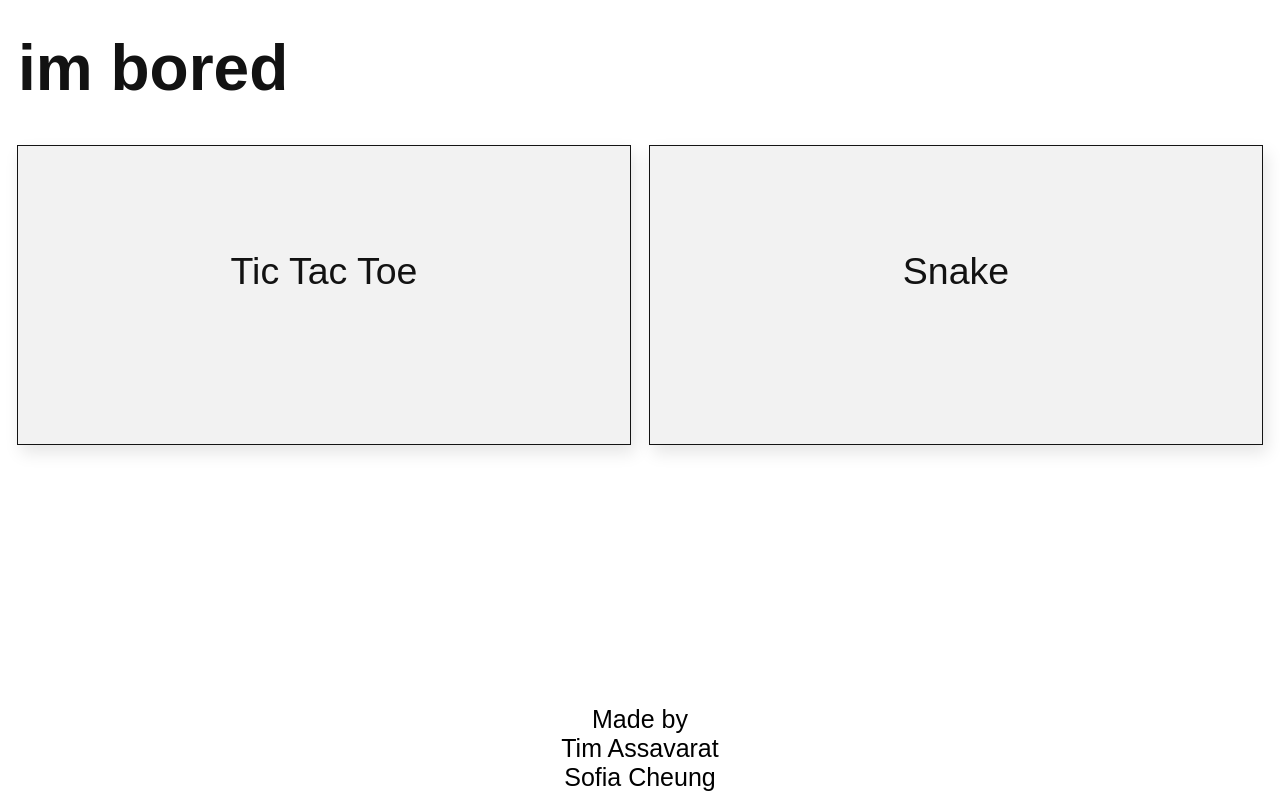
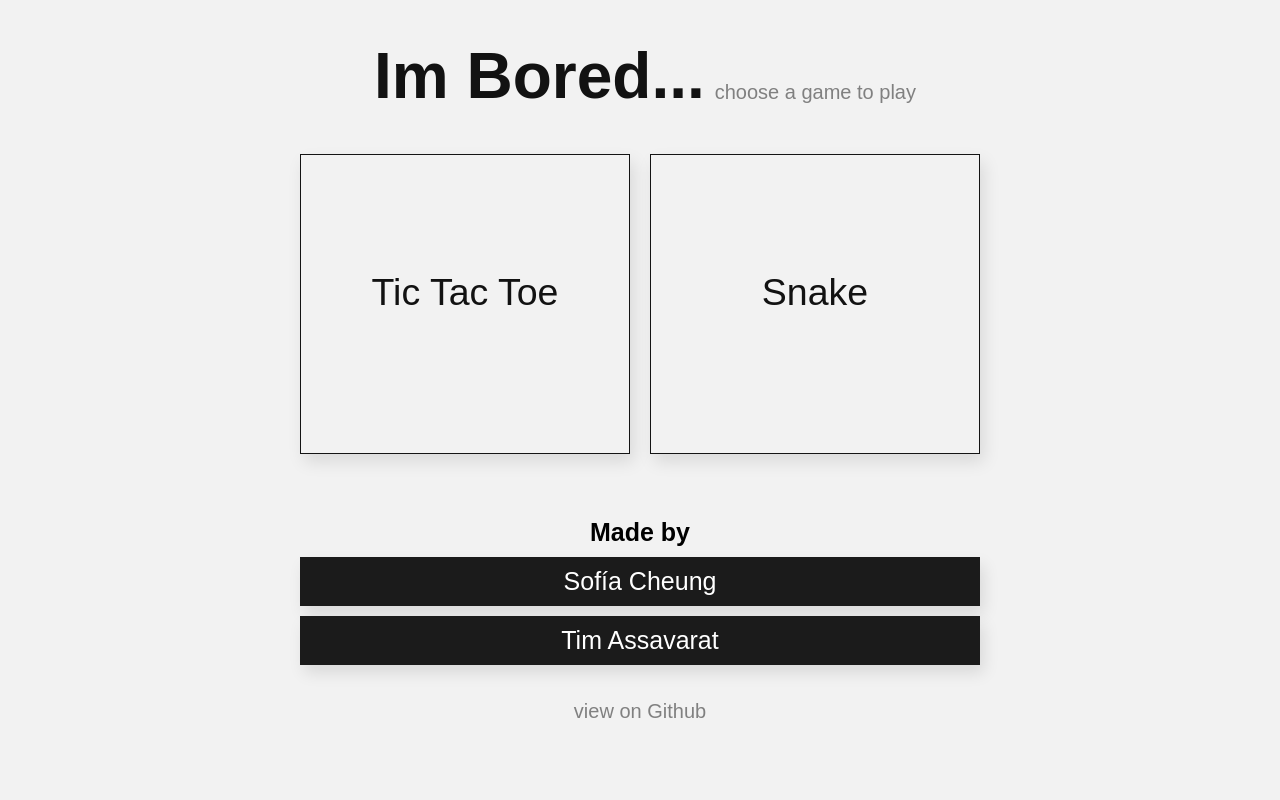
Before and after one commit to tassavarat/im_bored, a React (Create React App) app: page / in a window 1280 px wide. Built offline with nearby package versions, Linux system fonts and the light colour scheme.

Commit message:
Updating html and style of home page

```diff
--- a/src/home/App.css
+++ b/src/home/App.css
@@ -1,4 +1,11 @@
+html {
+  background-color: #F2F2F2;
+}
+
 .app {
+  width: 100%;
+  height: 100%;
+  position: relative;
   height: 100%;
 }
 
@@ -11,50 +18,63 @@
 
 .active:hover {
   padding: 10px;
-  border: 1.5px solid #141414;
   transition: all 0.2s;
   color: #464646;
-  box-shadow: 4px 8px 16px 0 rgba(0, 0, 0, 0.1);
-}
-
-.app {
- width: 100%;
- height: 100%;
 }
 
 .home {
   width: 100%;
   height: 100%;
-  position: relative;
 }
 
+.title {
+  display: flex;
+  justify-content: center;
+
+}
+
+.instruction {
+  color: gray;
+  font-size: 20px;
+  align-self: flex-end;
+  margin-bottom: 40px;
+}
+
+.navi {
+  display: flex;
+  justify-content: center;
+  align-content: center;
+}
+
+
 ul {
+  width: 700px;
+  justify-content: center;
   padding-inline-start: 0;
   margin-block-end: 0;
   margin-block-start: 0;
   margin-bottom: 20px;
 }
 
-nav ul {
+.navi ul {
   list-style: none;
   display: flex;
-  align-items: stretch;
-  justify-content: space-around;
+  justify-content: center;
 
 }
 
-nav ul li {
+.navi ul li {
   height: 300px;
   width: 100%;
   text-align: center;
-  margin: 9px;
+  margin: 10px;
   display: block;
   font-size: 1.5em;
-  line-height: 250px;
+  line-height: 275px;
   background-color: #F2F2F2;
 }
 
-nav ul li a {
+.navi ul li a {
   box-sizing: border-box;
   background: transparent;
   border: 1.5px solid #141414;
@@ -72,23 +92,59 @@ nav ul li a {
 }
 
 
-nav ul li a:hover {
+.navi ul li a:hover {
   color: white;
   background: #1B1B1B;
 }
 
 footer {
-  position: absolute;
-  display:flex;
-  align-content: flex-end;
+  display: inline-block;
   text-align: center;
   width: 100%;
   height: 100%;
 }
 
+h4 {
+  margin-block-end: 0px;
+}
+
 footer ul {
-  width: 100%;
-  height: 100%;
-  align-items: flex-end;
-  align-content: flex-end;
+  display: inline-block;
+  width: 700px;
 }
+
+footer ul li {
+  background: #1B1B1B;
+  margin: 10px;
+  padding: 10px;
+  list-style: none;
+  transition: all 0.2s;
+  box-shadow: 4px 8px 16px 0 rgba(0, 0, 0, 0.1);
+  animation: rotate 0.7s ease-in-out;
+  animation: storm 0.7s ease-in-out;
+  animation-delay: 0.06s;
+}
+
+footer ul li a {
+  color: white;
+  text-decoration: none;
+}
+
+footer ul li a:hover {
+  width: auto;
+  color: #121212;
+}
+
+footer ul li:hover {
+  color: #121212;
+  background-color: #F2F2F2;
+}
+
+input {
+  border: none;
+  font: 20px "Century Gothic", Futura, sans-serif;
+  background: transparent;
+  cursor: pointer;
+  text-decoration: none;
+  color: gray;
+}
--- a/src/home/App.js
+++ b/src/home/App.js
@@ -5,8 +5,9 @@ import { NavLink } from 'react-router-dom';
 
 const App = () => (
   <div className='app'>
-    <nav>
-      <h1><NavLink to='/'>im bored</NavLink></h1>
+    <nav className='title'>
+      <h1><NavLink to='/'> Im Bored...</NavLink></h1>
+      <div className='instruction'> choose a game to play </div>
     </nav>
     <Main />
   </div>
--- a/src/home/main.js
+++ b/src/home/main.js
@@ -6,17 +6,21 @@ import './App.css';
 
 const Home = () => (
   <div className='home'>
-    <nav>
+    <nav className='navi'>
       <ul>
         <li><NavLink to='/ticTacToe'>Tic Tac Toe</NavLink></li>
         <li><NavLink to='/snake'>Snake</NavLink></li>
       </ul>
     </nav>
     <footer>
-      <ul> Made by
-        <li> Tim Assavarat </li>
-        <li> Sofia Cheung </li>
+      <h4> Made by </h4>
+      <ul>
+        <li><a href='https://www.linkedin.com/in/sof%C3%ADa-cheung-90056817a/'> Sofía Cheung </a></li>
+        <li><a href='https://www.linkedin.com/in/tim-assavarat-04b14717a/'> Tim Assavarat </a></li>
       </ul>
+      <form action='https://github.com/tassavarat/im_bored'>
+        <input className='glink' type='submit' value='view on Github' />
+      </form>
     </footer>
   </div>
 );
```
